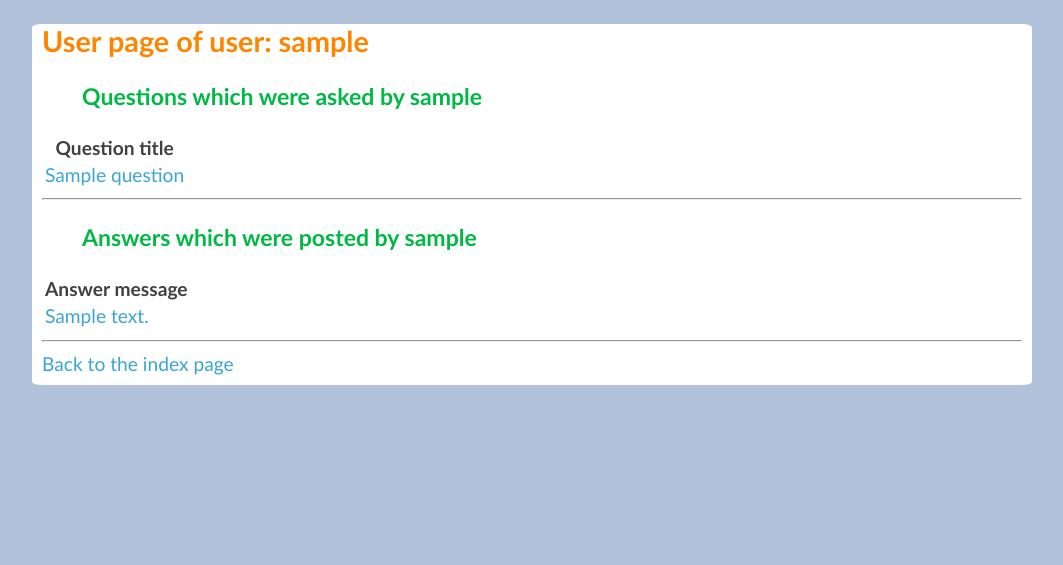
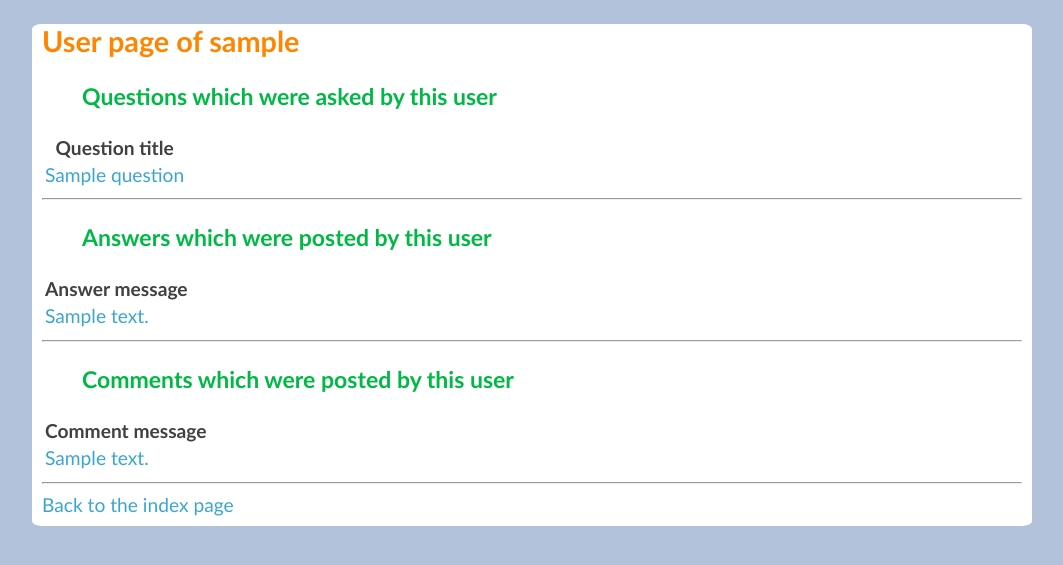
Before and after one commit to KataBucsai/AskMate2-project-prismatic, a Flask app: page /user/1 in a window 1280 px wide. Shown: the top 565 px of the page, without its empty margins (108-1171 px from the left). Run offline with Flask 2, Linux system fonts and the light colour scheme; a database or web service that is not in the repository returns one stand-in record (values such as "Sample title"); some libraries are stand-ins or nearby versions.

Commit message:
finish user page implementation

```diff
--- a/app_logic.py
+++ b/app_logic.py
@@ -201,8 +201,19 @@ def user_page(user_id):
                                        WHERE users_id='%s';""" % (user_id))
     answer_list = ui.handle_query("""SELECT a.message, q.id
                                      FROM answer a
-                                     LEFT JOIN question q
-                                     ON a.question_id=q.id
+                                     LEFT JOIN question q ON a.question_id=q.id
                                      WHERE a.users_id=%s;""" % (user_id))
-    print(answer_list)
-    return render_template('user_page.html', user_name=user_name, question_list=question_list, answer_list=answer_list)
+    comment_list = ui.handle_query("""SELECT c.message, q.id
+                                     FROM comment c
+                                     LEFT JOIN question q ON c.question_id=q.id
+                                     WHERE c.users_id=%s AND c.question_id IS NOT NULL
+                                     UNION
+                                     SELECT c.message, q.id
+                                     FROM comment c
+                                     LEFT JOIN answer a ON a.id=c.answer_id
+                                     LEFT JOIN question q ON a.question_id=q.id
+                                     WHERE c.users_id=%s AND c.answer_id IS NOT NULL;""" % (user_id, user_id))
+
+    print(comment_list)
+    return render_template('user_page.html', user_name=user_name,
+                                             question_list=question_list, answer_list=answer_list, comment_list=comment_list)
--- a/templates/user_page.html
+++ b/templates/user_page.html
@@ -6,8 +6,9 @@
         <link rel="stylesheet" type="text/css" href="/static/style.css">
     </head>
     <body>
-        <h2>User page of user: {{ user_name[0][0] }}</h2>
-        <h3>Questions which were asked by {{ user_name[0][0] }}</h3>
+        <h2>User page of {{ user_name[0][0] }}</h2>
+        <h3>Questions which were asked by this user</h3>
+        {% if question_list %}
             <table>
                 <tr>
                     <th>Question title</th>
@@ -18,8 +19,12 @@
                     </tr>
                 {% endfor %}
             </table>
+        {% else %}
+            <p>No results</p>
+        {% endif %}
         <hr>
-        <h3>Answers which were posted by {{ user_name[0][0] }}</h3>
+        <h3>Answers which were posted by this user</h3>
+        {% if answer_list %}
             <table>
                 <tr>
                     <th>Answer message</th>
@@ -30,6 +35,25 @@
                     </tr>
                 {% endfor %}
             </table>
+        {% else %}
+            <p>No results</p>
+        {% endif %}
+        <hr>
+        <h3>Comments which were posted by this user</h3>
+        {% if comment_list %}
+            <table>
+                <tr>
+                    <th>Comment message</th>
+                </tr>
+                {% for row in comment_list %}
+                    <tr>
+                        <td><a href="/question/{{ row[1] }}">{{ row[0] }}</td>
+                    </tr>
+                {% endfor %}
+            </table>
+        {% else %}
+            <p>No results</p>
+        {% endif %}
         <hr>
         <a href="/">Back to the index page</a>
     </body>
```
Lines whose indentation alone changed are shown as unchanged.
